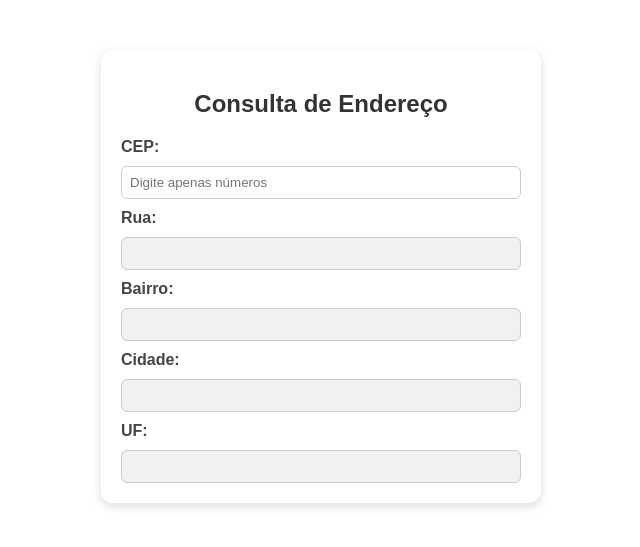
After one commit to Lucascode06/SA---Thomas-o-Trem, a PHP site: page /public/endereco.php in a window 1280 px wide. The commit adds this page. Shown: the top 547 px of the page, without its empty margins (319-959 px from the left). Run offline with PHP 8.4, Linux system fonts and the light colour scheme.

Commit message:
comit via cep

```diff
--- /dev/null
+++ b/public/endereco.php
@@ -0,0 +1,34 @@
+<!DOCTYPE html>
+<html lang="pt-br">
+<head>
+  <meta charset="UTF-8">
+  <meta name="viewport" content="width=device-width, initial-scale=1.0">
+  <title>Consulta de Endereço - ViaCEP</title>
+  <link rel="stylesheet" href="../style/style.css">
+</head>
+<body>
+
+  <div id="viacep-container">
+    <h2 id="viacep-titulo">Consulta de Endereço</h2>
+
+    <form id="viacep-form">
+      <label for="viacep-cep">CEP:</label>
+      <input type="text" id="viacep-cep" maxlength="8" placeholder="Digite apenas números" required>
+
+      <label for="viacep-rua">Rua:</label>
+      <input type="text" id="viacep-rua" readonly>
+
+      <label for="viacep-bairro">Bairro:</label>
+      <input type="text" id="viacep-bairro" readonly>
+
+      <label for="viacep-cidade">Cidade:</label>
+      <input type="text" id="viacep-cidade" readonly>
+
+      <label for="viacep-uf">UF:</label>
+      <input type="text" id="viacep-uf" readonly>
+    </form>
+  </div>
+
+  <script src="../script/script.js"></script>
+</body>
+</html>
--- /dev/null
+++ b/script/script.js
@@ -0,0 +1,48 @@
+document.getElementById('viacep-cep').addEventListener('blur', viacepBuscarCEP);
+
+function limparCampos() {
+  document.getElementById('viacep-rua').value = '';
+  document.getElementById('viacep-bairro').value = '';
+  document.getElementById('viacep-cidade').value = '';
+  document.getElementById('viacep-uf').value = '';
+}
+
+function viacepBuscarCEP() {
+  const cep = document.getElementById('viacep-cep').value.replace(/\D/g, '');
+  const form = document.getElementById('viacep-form');
+
+  if (cep.length !== 8) {
+    alert('CEP inválido! Por favor, digite 8 números.');
+    limparCampos();
+    return;
+  }
+
+  // Adiciona classe de loading
+  form.classList.add('loading');
+  limparCampos();
+
+  fetch(`https://viacep.com.br/ws/${cep}/json/`)
+    .then(response => {
+      if (!response.ok) {
+        throw new Error('Erro de conexão com o servidor. Por favor, tente novamente.');
+      }
+      return response.json();
+    })
+    .then(data => {
+      if (data.erro) {
+        throw new Error('CEP não encontrado. Verifique o número digitado.');
+      }
+
+      document.getElementById('viacep-rua').value = data.rua || '';
+      document.getElementById('viacep-bairro').value = data.bairro || '';
+      document.getElementById('viacep-cidade').value = data.localidade || '';
+      document.getElementById('viacep-uf').value = data.uf || '';
+    })
+    .catch((error) => {
+      alert(error.message || 'Erro ao buscar o CEP. Por favor, tente novamente.');
+      limparCampos();
+    })
+    .finally(() => {
+      form.classList.remove('loading');
+    });
+}
--- a/style/style.css
+++ b/style/style.css
@@ -2332,3 +2332,76 @@ body.login-page {
     margin-bottom: 10px;
   }
 }
+
+
+/* ======= Estilos exclusivos do módulo ViaCEP ======= */
+
+#viacep-container {
+  font-family: Arial, sans-serif;
+  background-color: #ffffff;
+  max-width: 400px;
+  margin: 50px auto;
+  padding: 20px;
+  border-radius: 12px;
+  box-shadow: 0 3px 10px rgba(0, 0, 0, 0.15);
+}
+
+#viacep-titulo {
+  text-align: center;
+  margin-bottom: 20px;
+  color: #333;
+}
+
+#viacep-form {
+  display: flex;
+  flex-direction: column;
+  gap: 10px;
+}
+
+#viacep-form label {
+  font-weight: bold;
+  color: #444;
+}
+
+#viacep-form input {
+  padding: 8px;
+  border-radius: 6px;
+  border: 1px solid #ccc;
+  outline: none;
+  transition: border 0.2s;
+}
+
+#viacep-form input:focus {
+  border-color: #007bff;
+}
+
+#viacep-form input[readonly] {
+  background-color: #f1f1f1;
+}
+
+/* Loading state */
+#viacep-form.loading {
+  opacity: 0.7;
+  pointer-events: none;
+  position: relative;
+}
+
+#viacep-form.loading::after {
+  content: '';
+  position: absolute;
+  top: 50%;
+  left: 50%;
+  transform: translate(-50%, -50%);
+  width: 30px;
+  height: 30px;
+  border: 3px solid #007bff;
+  border-top-color: transparent;
+  border-radius: 50%;
+  animation: spin 1s linear infinite;
+}
+
+@keyframes spin {
+  to {
+    transform: translate(-50%, -50%) rotate(360deg);
+  }
+}
```
